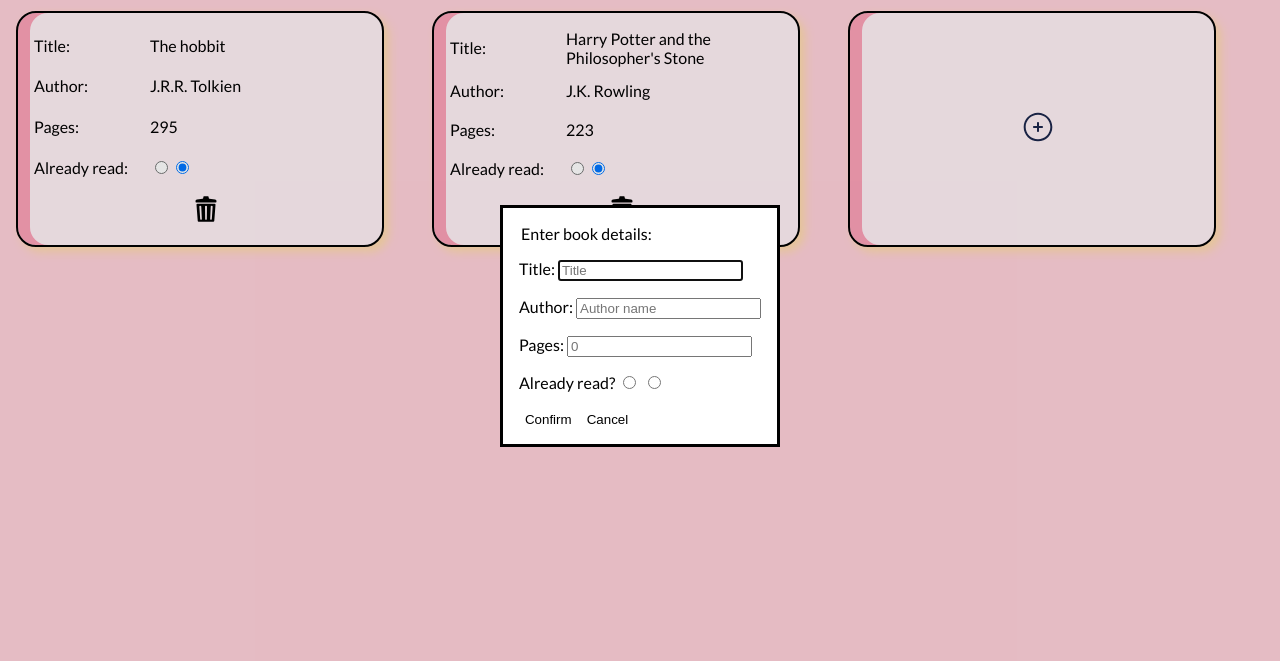
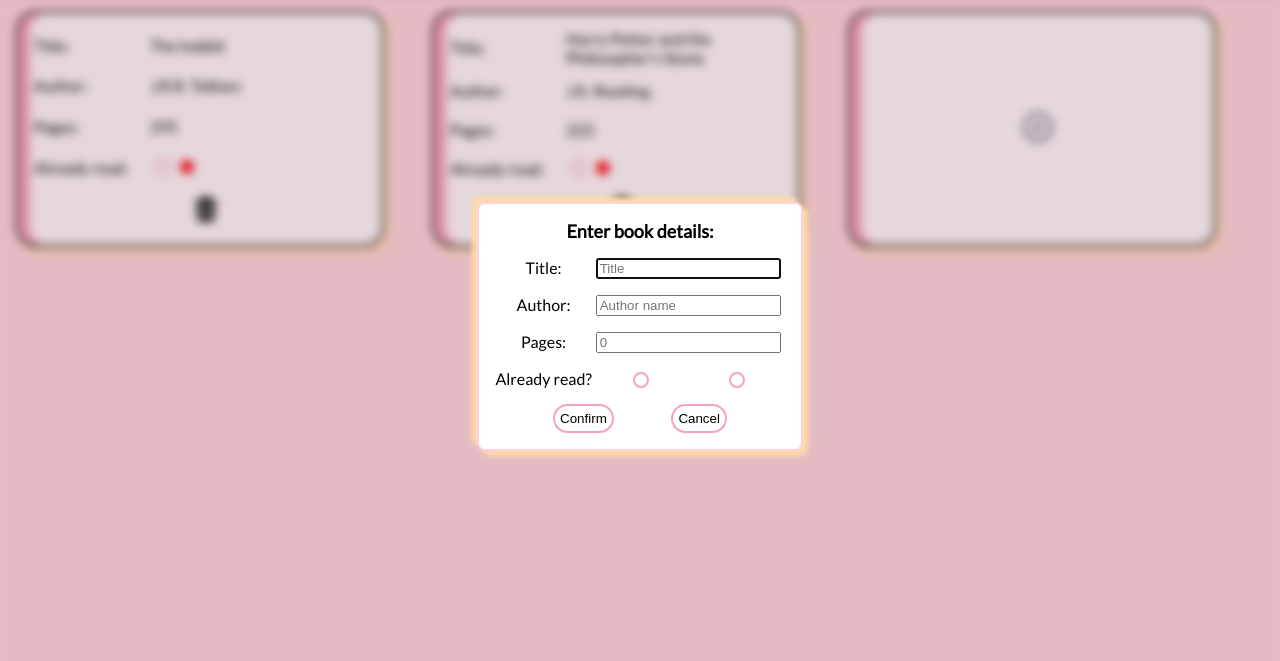
Before and after one commit to SilentStorm2k/Library-app, a plain HTML site: page index.html in a window 1280 px wide. Both pictures are taken after a click on the button 1032 px from the left and 202 px from the top of the page. Shown: the part 74-735 px from the top of the page. Drawn offline with Linux system fonts and the light colour scheme.

Commit message:
feat: styled userInput form and radio buttons

```diff
--- a/css/styles.css
+++ b/css/styles.css
@@ -106,3 +106,66 @@ form button {
 .add-button:hover {
     transform: scale(1.2);
 }
+
+#userInput::backdrop {
+    /* background-color: aqua; */
+    backdrop-filter: blur(5px);
+}
+
+#userInput {
+    border-radius: 8px;
+    border: 2px solid var(--color--light-pink);
+    box-shadow: 5px 5px 5px var(--color--yellow), -5px -5px 5px var(--color--yellow);
+}
+
+legend {
+    text-align: center;
+    font-size: large;
+    font-weight: bold;
+}
+
+form div {
+    display: flex;
+    justify-content: space-evenly;
+    align-items: center;
+}
+
+form p {
+    display: grid;
+    grid-template-columns: 1fr 2fr;
+    justify-items: center;
+}
+
+form p:last-of-type {
+    grid-template-columns: 1fr 1fr 1fr;
+}
+
+form button {
+    border: 2px solid var(--color--pink);
+    border-radius: 20px;
+    padding: 5px;
+}
+
+form button:hover {
+    background-color: var(--color--light-pink);
+}
+
+input[type="radio"] {
+    border-radius: 50%;
+    border: 2px solid var(--color--pink);
+    appearance: none;
+    background-color: transparent;
+    outline: none;
+    width: 1rem;
+    height: 1rem;
+}
+
+.read:checked {
+    color: lightgreen;
+    background-color: lightgreen;
+}
+
+.notRead:checked {
+    color: red;
+    background-color: red;
+}
```
